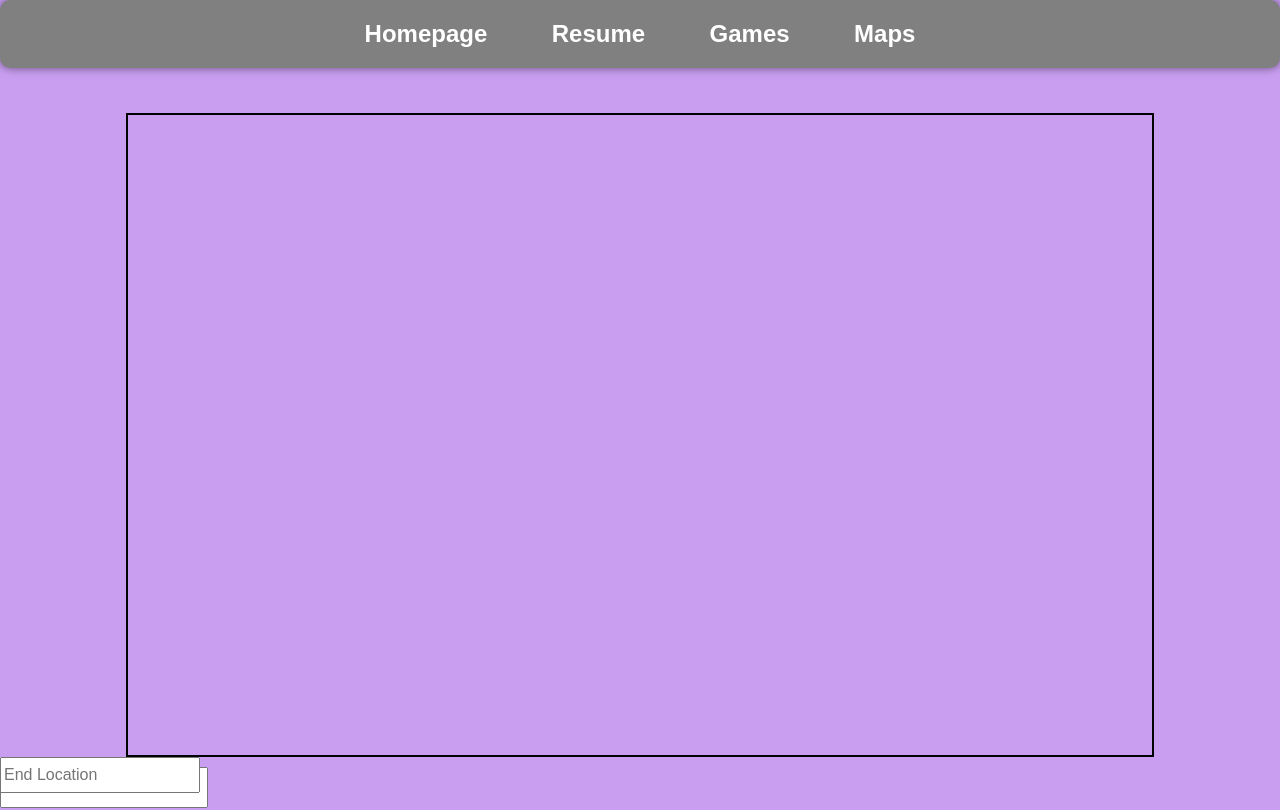
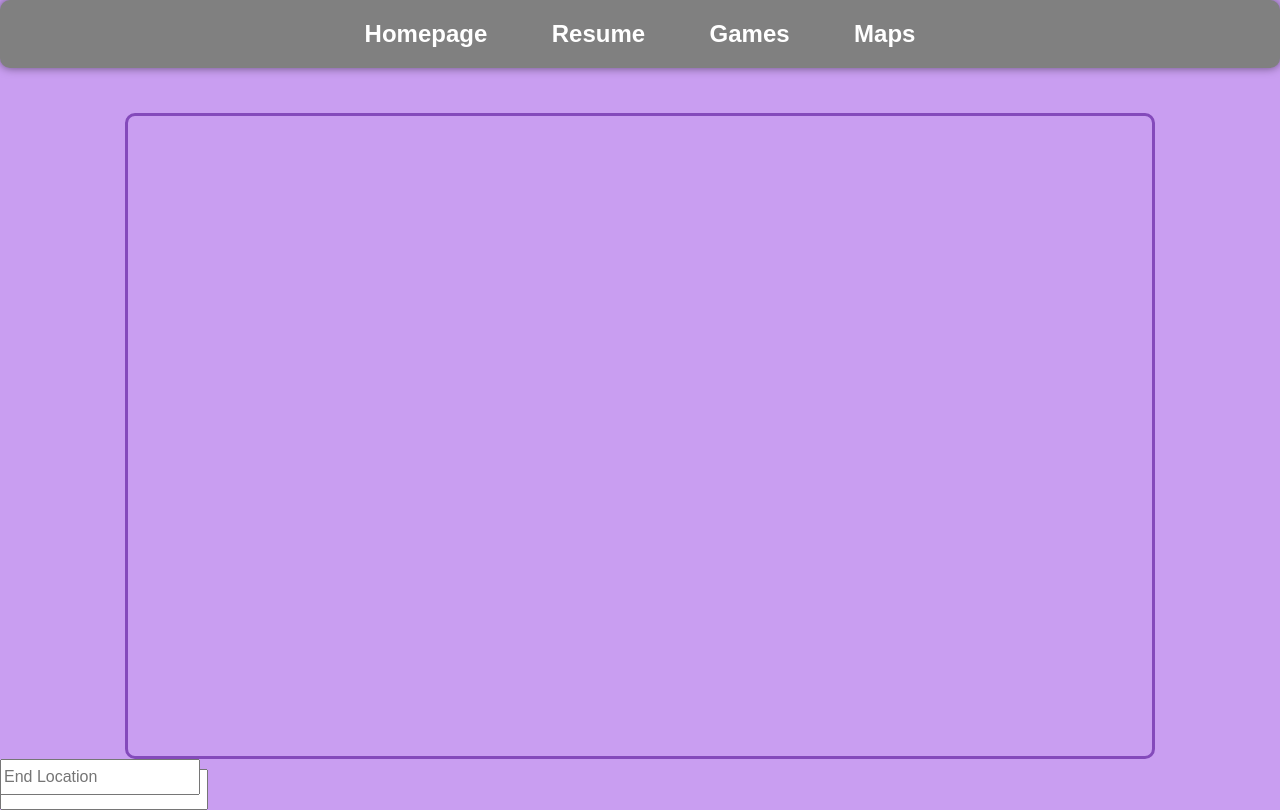
Before and after one commit to OrianaZ/ITMD361-Project3, a plain HTML site: page map.html in a window 1280 px wide. Drawn offline with Linux system fonts and the light colour scheme; some packages are replaced by stand-ins of ours.

Commit message:
touching up map css

```diff
--- a/css/css.css
+++ b/css/css.css
@@ -247,7 +247,8 @@ p{
   margin: auto;
   width: 80%;
   height: 80vh;
-  border: 2px solid #000;
+  border: 3px solid rgb(132, 74, 187);
+  border-radius: 10px;
 }
 
 #mapComponent{
```
